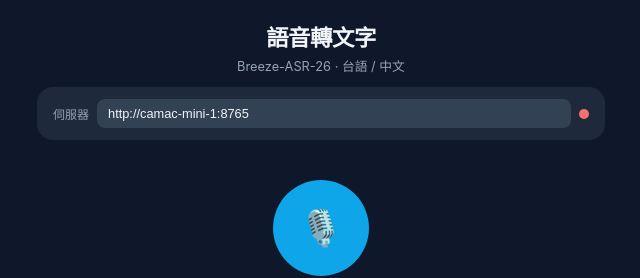
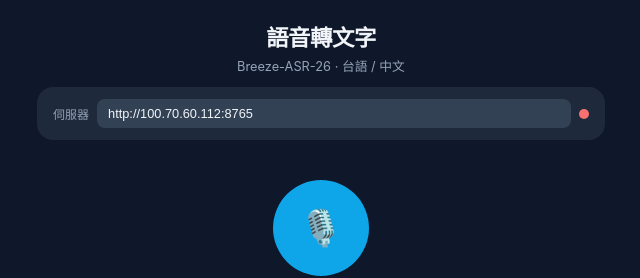
Before and after one commit to w59001109-arch/w59001109-arch.github.io, a plain HTML site: page index.html in a window 1280 px wide. Shown: the top 278 px of the page, 319-959 px from the left. Drawn offline with Linux system fonts and the light colour scheme; no server answers.

Commit message:
Set default server URL to Tailscale IP 100.70.60.112:8765

```diff
--- a/index.html
+++ b/index.html
@@ -214,7 +214,7 @@
 
   <div id="settings">
     <label>伺服器</label>
-    <input id="serverUrl" type="url" placeholder="http://camac-mini-1:8765" autocomplete="off" />
+    <input id="serverUrl" type="url" placeholder="http://100.70.60.112:8765" autocomplete="off" />
     <div id="statusDot" title="連線狀態"></div>
   </div>
 
@@ -308,7 +308,7 @@ const clearBtn = document.getElementById('clearBtn');
 
 // ===== Settings =====
 const STORAGE_KEY = 'breezeASR_serverUrl';
-serverUrlEl.value = localStorage.getItem(STORAGE_KEY) || 'http://camac-mini-1:8765';
+serverUrlEl.value = localStorage.getItem(STORAGE_KEY) || 'http://100.70.60.112:8765';
 
 serverUrlEl.addEventListener('change', () => {
   localStorage.setItem(STORAGE_KEY, serverUrlEl.value.trim());
```
